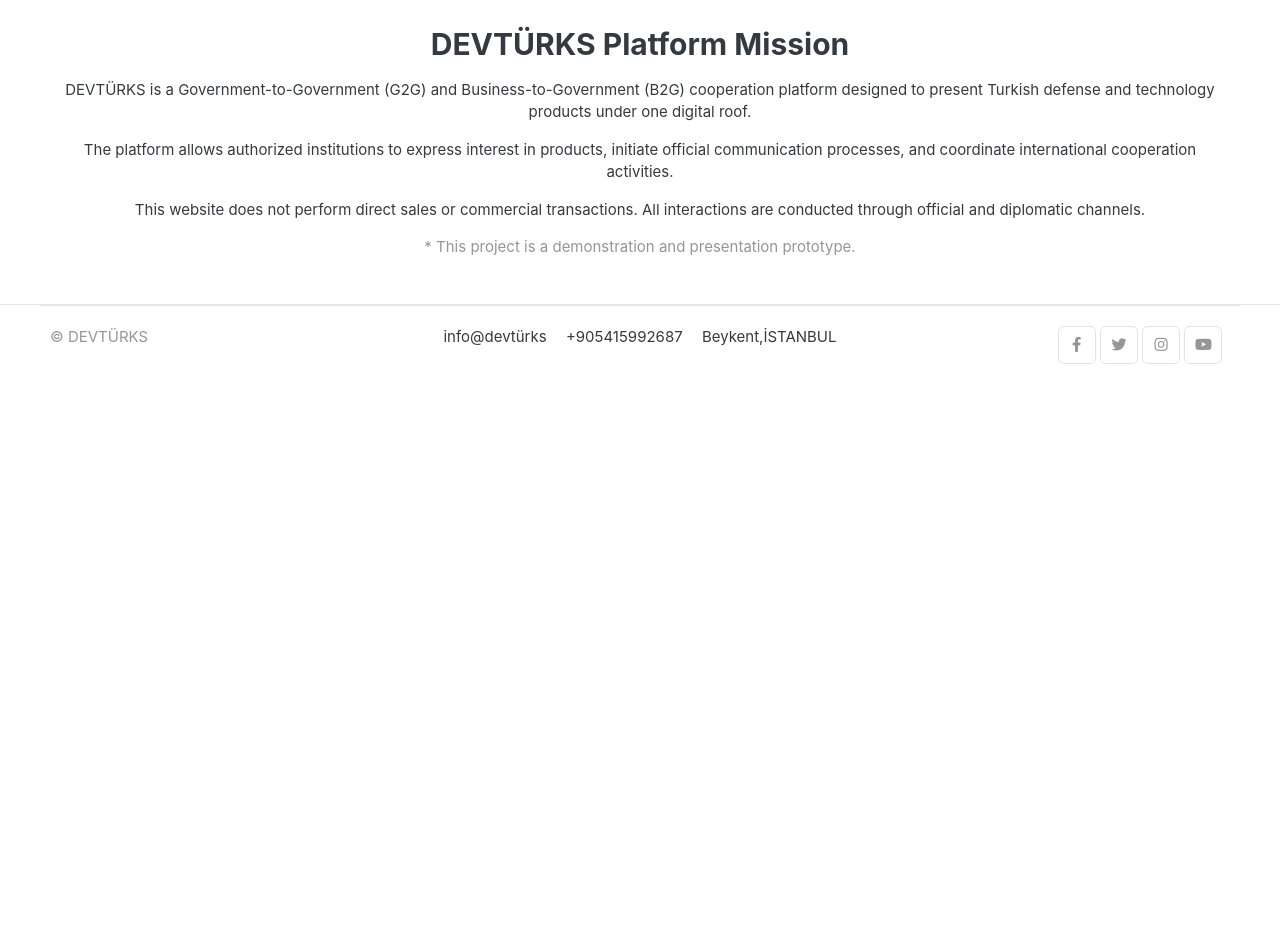
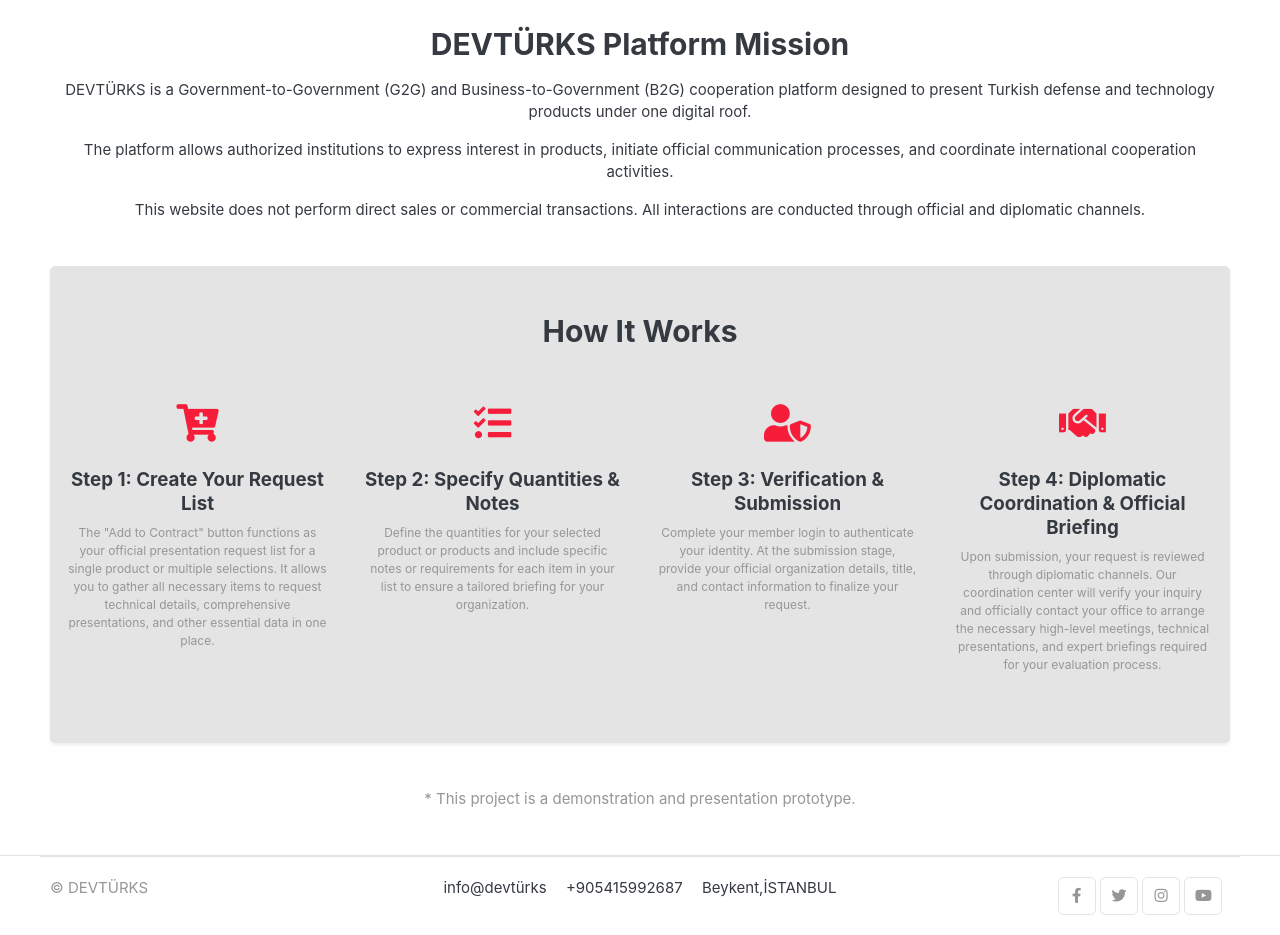
Before and after one commit to kenan1525/greatkart-django, a Django app: page /about/ in a window 1280 px wide. Shown: the part 908-1843 px from the top of the page. Before the commit the page ends 1272 px from the top, so only its background shows below. Run offline with Django 3.2, Linux system fonts and the light colour scheme; data that the repository does not hold is empty; some libraries are stand-ins or nearby versions; some web fonts are replaced.

Commit message:
Added How It Works section to About page

```diff
--- a/templates/about.html
+++ b/templates/about.html
@@ -73,6 +73,53 @@
     All interactions are conducted through official and diplomatic channels.
   </p>
 
+  <!-- HOW IT WORKS -->
+  <div class="container py-5 bg-light border-top border-bottom my-5 rounded shadow-sm">
+    <h2 class="text-center mb-5">How It Works</h2>
+    <div class="row">
+      <!-- Step 1 -->
+      <div class="col-md-3 mb-4">
+        <div class="text-center px-2">
+          <div class="mb-3" style="font-size: 2.5rem; color: #f51d3a;">
+            <i class="fa fa-cart-plus"></i>
+          </div>
+          <h5 class="fw-bold">Step 1: Create Your Request List</h5>
+          <p class="small text-muted mt-2">The "Add to Contract" button functions as your official presentation request list for a single product or multiple selections. It allows you to gather all necessary items to request technical details, comprehensive presentations, and other essential data in one place.</p>
+        </div>
+      </div>
+      <!-- Step 2 -->
+      <div class="col-md-3 mb-4">
+        <div class="text-center px-2">
+          <div class="mb-3" style="font-size: 2.5rem; color: #f51d3a;">
+            <i class="fa fa-tasks"></i>
+          </div>
+          <h5 class="fw-bold">Step 2: Specify Quantities & Notes</h5>
+          <p class="small text-muted mt-2">Define the quantities for your selected product or products and include specific notes or requirements for each item in your list to ensure a tailored briefing for your organization.</p>
+        </div>
+      </div>
+      <!-- Step 3 -->
+      <div class="col-md-3 mb-4">
+        <div class="text-center px-2">
+          <div class="mb-3" style="font-size: 2.5rem; color: #f51d3a;">
+            <i class="fa fa-user-shield"></i>
+          </div>
+          <h5 class="fw-bold">Step 3: Verification & Submission</h5>
+          <p class="small text-muted mt-2">Complete your member login to authenticate your identity. At the submission stage, provide your official organization details, title, and contact information to finalize your request.</p>
+        </div>
+      </div>
+      <!-- Step 4 -->
+      <div class="col-md-3 mb-4">
+        <div class="text-center px-2">
+          <div class="mb-3" style="font-size: 2.5rem; color: #f51d3a;">
+            <i class="fa fa-handshake"></i>
+          </div>
+          <h5 class="fw-bold">Step 4: Diplomatic Coordination & Official Briefing</h5>
+          <p class="small text-muted mt-2">Upon submission, your request is reviewed through diplomatic channels. Our coordination center will verify your inquiry and officially contact your office to arrange the necessary high-level meetings, technical presentations, and expert briefings required for your evaluation process.</p>
+        </div>
+      </div>
+    </div>
+  </div>
+
   <p class="mt-3 text-muted">
     * This project is a demonstration and presentation prototype.
   </p>
```
